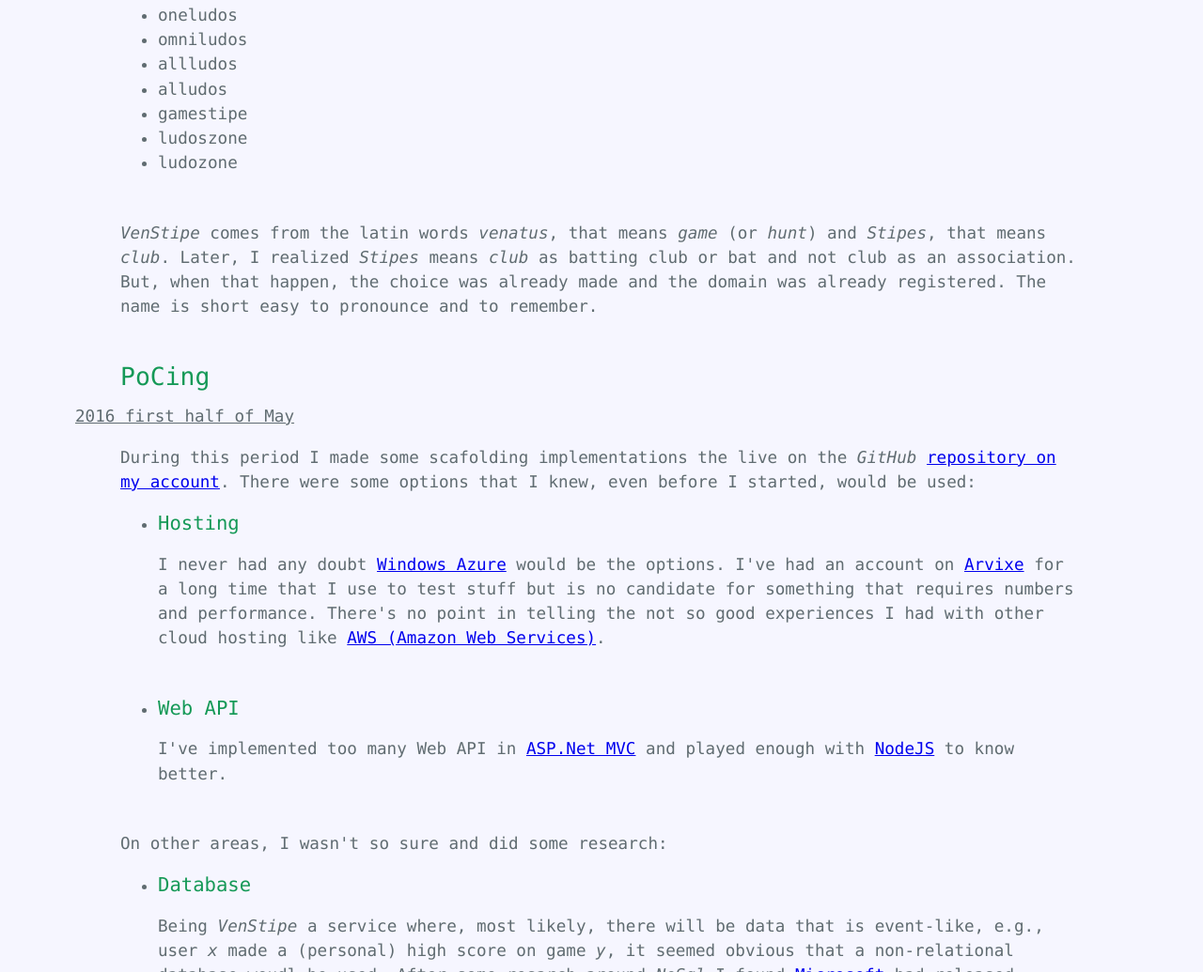
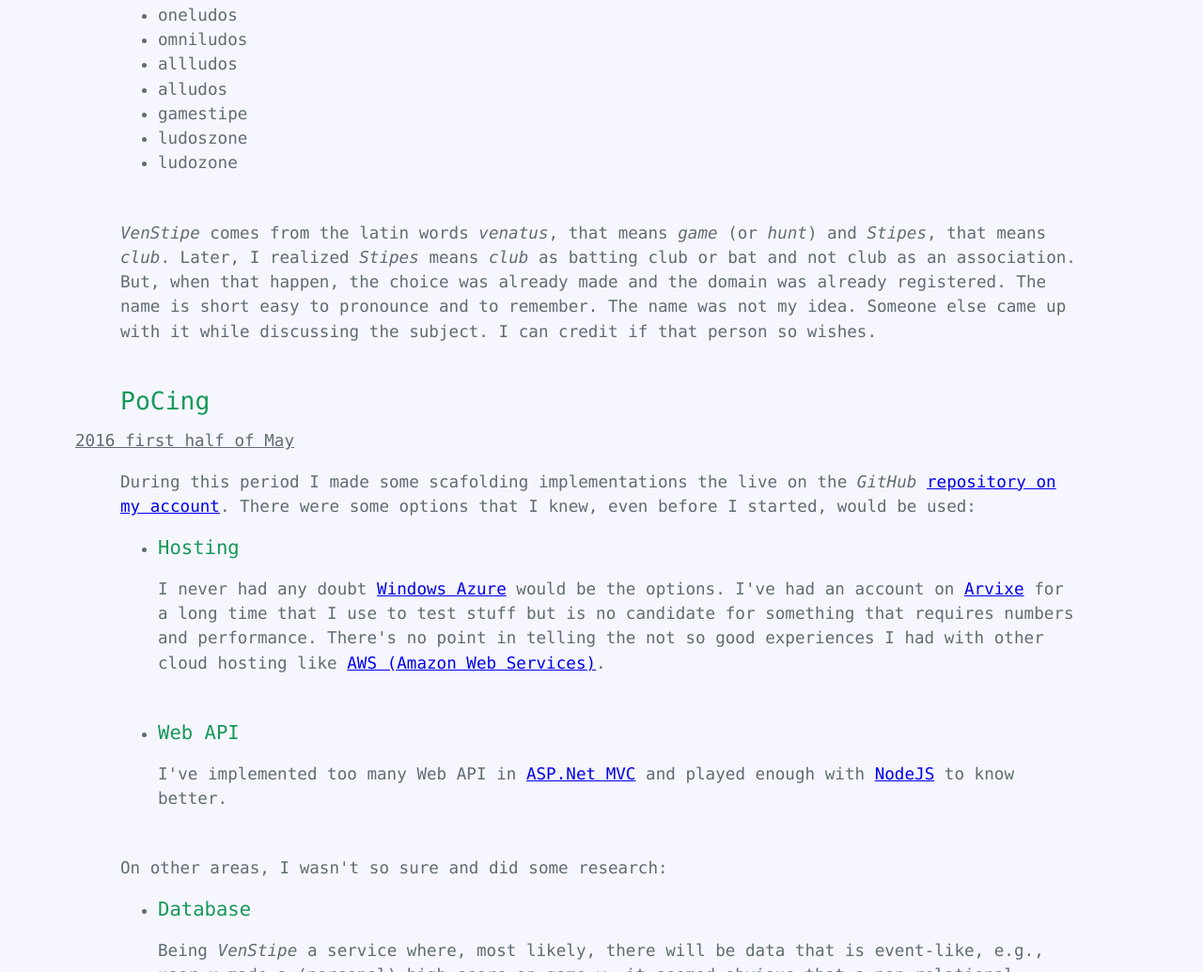
Before and after one commit to VenStipe/venstiipe.github.io, a plain HTML site: page index.html in a window 1280 px wide. Shown: the part 4076-5111 px from the top of the page at 94% size. Drawn offline with Linux system fonts and the light colour scheme.

Commit message:
Uncredit myselft from name idea

```diff
--- a/index.html
+++ b/index.html
@@ -145,7 +145,7 @@
             </ul>
 
             <p>
-                <em>VenStipe</em> comes from the latin words <em>venatus</em>, that means <em>game</em> (or <em>hunt</em>) and <em>Stipes</em>, that means <em>club</em>. Later, I realized <em>Stipes</em> means <em>club</em> as batting club or bat and not club as an association. But, when that happen, the choice was already made and the domain was already registered. The name is short easy to pronounce and to remember.
+                <em>VenStipe</em> comes from the latin words <em>venatus</em>, that means <em>game</em> (or <em>hunt</em>) and <em>Stipes</em>, that means <em>club</em>. Later, I realized <em>Stipes</em> means <em>club</em> as batting club or bat and not club as an association. But, when that happen, the choice was already made and the domain was already registered. The name is short easy to pronounce and to remember. <string>The name was not my idea.</string> Someone else came up with it while discussing the subject. I can credit if that person so wishes.
             </p>
         </div>
 
```
